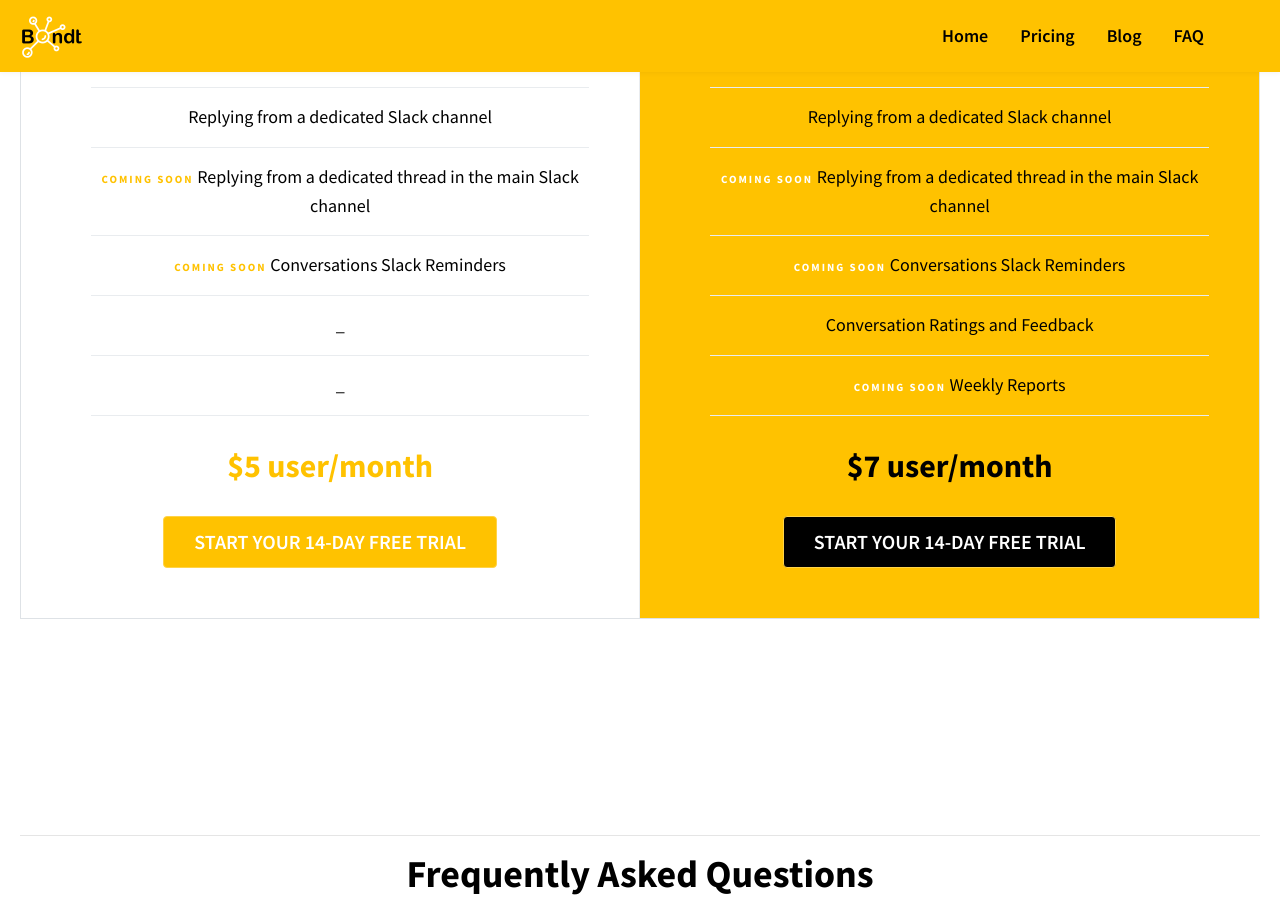
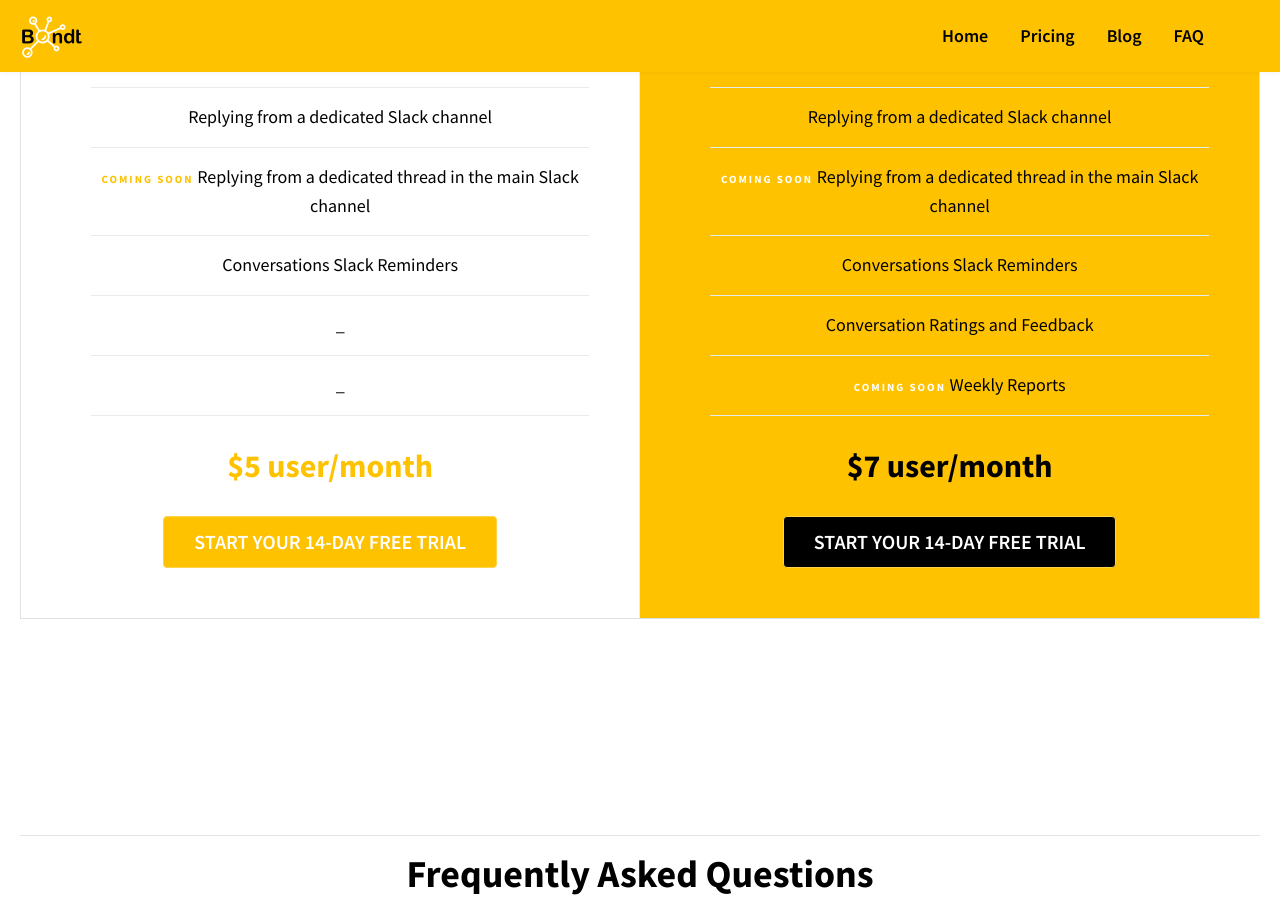
Before and after one commit to engnaruto/bondt-website, a Jekyll site: the page built from pricing.html, in a window 1280 px wide and 900 px high, scrolled down 398 px. Built offline with Jekyll 4.4.1, drawn with Linux system fonts in a browser that asks for light colours.

Commit message:
Update Pricing page

```diff
--- a/pricing.html
+++ b/pricing.html
@@ -16,7 +16,7 @@
         <ul class="pricing-features">
           <li class="pricing-features-item"> Replying from a dedicated Slack channel</li>
           <li class="pricing-features-item"><span class="coming-soon-2">COMING SOON</span> Replying from a dedicated thread in the main Slack channel</li>
-          <li class="pricing-features-item"><span class="coming-soon-2">COMING SOON</span> Conversations Slack Reminders</li>
+          <li class="pricing-features-item">Conversations Slack Reminders</li>
           <li class="pricing-features-item">_</li>
           <li class="pricing-features-item">_</li>
         </ul>
@@ -29,7 +29,7 @@
         <ul class="pricing-features">
           <li class="pricing-features-item">Replying from a dedicated Slack channel</li>
           <li class="pricing-features-item"><span class="coming-soon">COMING SOON</span> Replying from a dedicated thread in the main Slack channel</li>
-          <li class="pricing-features-item"><span class="coming-soon">COMING SOON</span> Conversations Slack Reminders</li>
+          <li class="pricing-features-item">Conversations Slack Reminders</li>
           <li class="pricing-features-item">Conversation Ratings and Feedback</li>
           <li class="pricing-features-item"><span class="coming-soon">COMING SOON</span> Weekly Reports</li>
 
```
